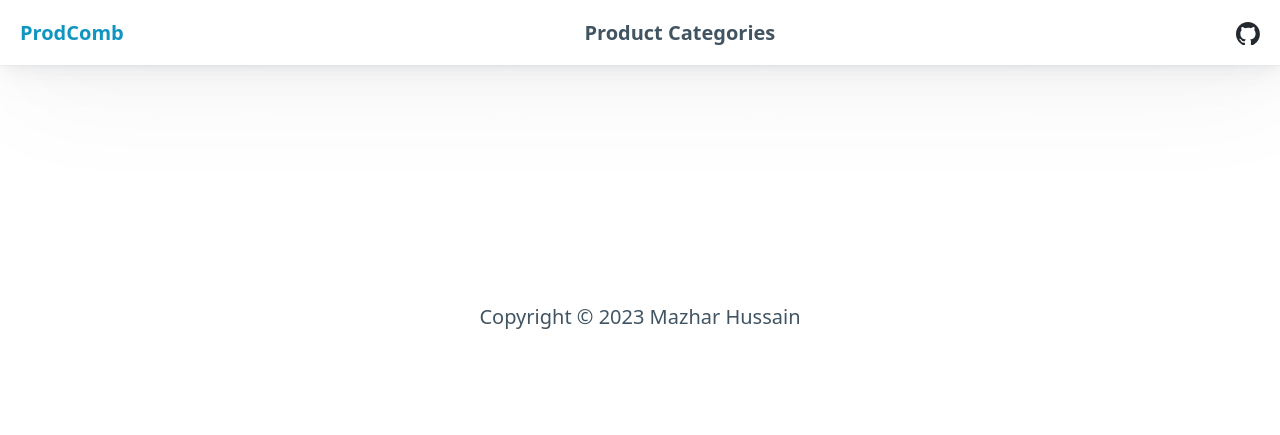
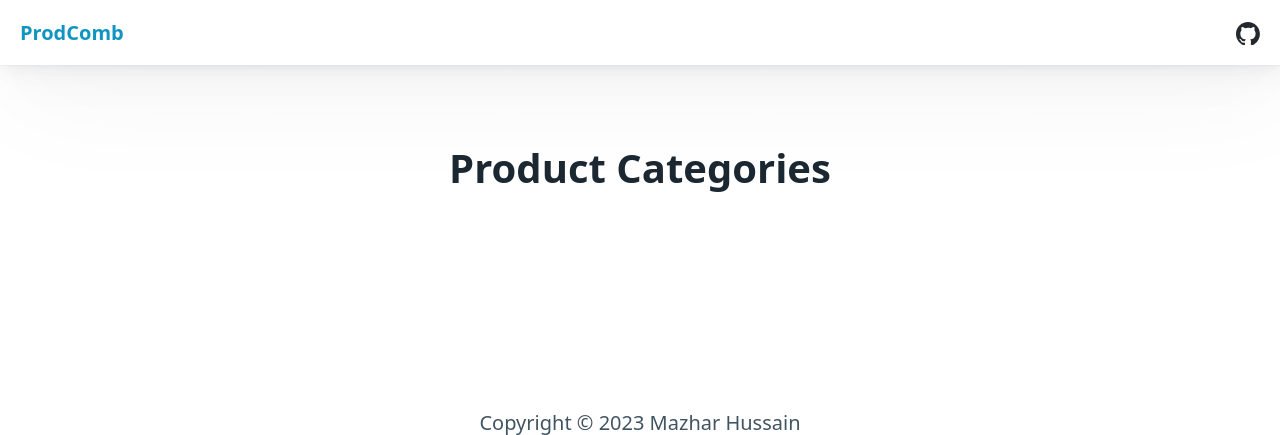
Before and after one commit to ProdComb/ProdComb, a Django app: page /categories/ in a window 1280 px wide. Shown: the top 435 px of the page. Run offline with Django 4.2, Linux system fonts and the light colour scheme; data that the repository does not hold is empty; parts of the project's set-up code (start-up, migrations or seed data) failed here and were passed over.

Commit message:
templates/base.html: Move heading into the content
from header

```diff
--- a/templates/base.html
+++ b/templates/base.html
@@ -15,13 +15,13 @@
         <li><a href="/"><strong>ProdComb</strong></a></li>
       </ul>
       <ul>
-        <li><strong>{% block heading %}{% endblock %}</strong></li>
-      </ul>
-      <ul>
         <li><a href="https://github.com/ProdComb/ProdComb"><svg width="24" viewBox="0 0 98 96" xmlns="http://www.w3.org/2000/svg"><path fill="var(--github-logo-fill-color)" fill-rule="evenodd" clip-rule="evenodd" d="M48.854 0C21.839 0 0 22 0 49.217c0 21.756 13.993 40.172 33.405 46.69 2.427.49 3.316-1.059 3.316-2.362 0-1.141-.08-5.052-.08-9.127-13.59 2.934-16.42-5.867-16.42-5.867-2.184-5.704-5.42-7.17-5.42-7.17-4.448-3.015.324-3.015.324-3.015 4.934.326 7.523 5.052 7.523 5.052 4.367 7.496 11.404 5.378 14.235 4.074.404-3.178 1.699-5.378 3.074-6.6-10.839-1.141-22.243-5.378-22.243-24.283 0-5.378 1.94-9.778 5.014-13.2-.485-1.222-2.184-6.275.486-13.038 0 0 4.125-1.304 13.426 5.052a46.97 46.97 0 0 1 12.214-1.63c4.125 0 8.33.571 12.213 1.63 9.302-6.356 13.427-5.052 13.427-5.052 2.67 6.763.97 11.816.485 13.038 3.155 3.422 5.015 7.822 5.015 13.2 0 18.905-11.404 23.06-22.324 24.283 1.78 1.548 3.316 4.481 3.316 9.126 0 6.6-.08 11.897-.08 13.526 0 1.304.89 2.853 3.316 2.364 19.412-6.52 33.405-24.935 33.405-46.691C97.707 22 75.788 0 48.854 0z"/></svg></a></li>
       </ul>
     </nav>
-    <main class="container">{% block content %}{% endblock %}</main>
+    <main class="container">
+      <h1>{% block heading %}{% endblock %}</h1>
+      {% block content %}{% endblock %}
+    </main>
     <footer><p>Copyright © 2023 Mazhar Hussain</p></footer>
   </body>
 </html>
```
